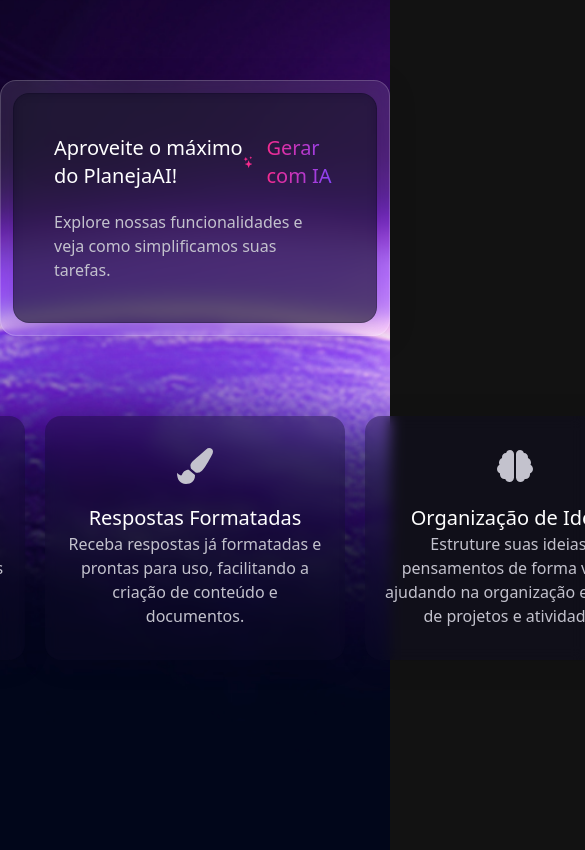
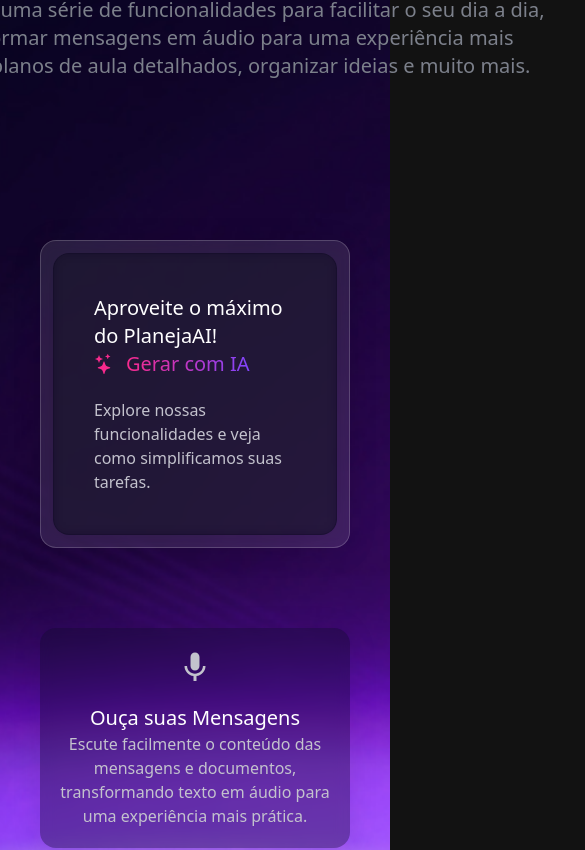
Before and after one commit to BrendonNiero/planeja-ai, a Next.js app in the folder frontend/: page / in a window 390 px wide. Shown: the part 1640-2490 px from the top of the page, 585 px wide, since content can reach past the window. Built offline with nearby package versions, Linux system fonts and the light colour scheme.

Commit message:
init: responsive features

```diff
--- a/frontend/src/app/globals.css
+++ b/frontend/src/app/globals.css
@@ -85,7 +85,6 @@
 }
 
 .bg-biuld-with-ai {
-  /* From https://css.glass */
     background: rgba(9, 5, 28, 0.6);
     border-radius: 16px;
     box-shadow: 0 4px 30px rgba(0, 0, 0, 0.1);
@@ -104,11 +103,10 @@ border: 1px solid rgba(9, 5, 28, 0.19);
 }
 
 .card-features {
-    @apply flex flex-col items-center justify-center text-center w-[300px] p-5;
+    @apply flex flex-col items-center justify-center text-center w-full md:w-[300px] p-5;
 }
 
 .glass-card {
-    /* From https://css.glass */
     background: rgba(16, 12, 39, 0.37);
     border-radius: 16px;
     box-shadow: 0 4px 30px rgba(0, 0, 0, 0.1);
--- a/frontend/src/components/WhatYouCanDo.tsx
+++ b/frontend/src/components/WhatYouCanDo.tsx
@@ -7,7 +7,7 @@ import { FaBolt } from "react-icons/fa6";
 
 export default function WhatYouCanDo(){
     return(
-        <section className="bg-features h-[150vh] w-full flex flex-col items-center justify-start">
+        <section className="bg-features h-full py-40 w-full px-10 flex flex-col items-center justify-start">
             <span className="border border-x-foggy text-cloud py-3 px-10 rounded-full">Funcionalidades</span>
             <div className="flex flex-col gap-5 items-center justify-center text-center w-[700px] mb-40">
                 <h1 className="text-6xl font-semibold mb-5">O que Você Pode Fazer com o PlanejaAI</h1>
@@ -17,7 +17,7 @@ export default function WhatYouCanDo(){
             </div>
             <div className="glass-white p-3 mb-20">
                 <div className="flex flex-col bg-biuld-with-ai p-10 rounded-xl border border-foggy">
-                    <div className="flex items-center justify-between text-xl text-white mb-5">
+                    <div className="flex flex-col md:flex-row items-start md:items-center justify-start md:justify-between text-xl text-white mb-5">
                         <span>Aproveite o máximo do PlanejaAI!</span>
                         <div className="flex items-center gap-3">
                             <BsStars className="text-[#f82a8d]"/>
@@ -27,7 +27,7 @@ export default function WhatYouCanDo(){
                     <p>Explore nossas funcionalidades e veja como simplificamos suas tarefas.</p>
                 </div>
             </div>
-            <div className="flex gap-5">
+            <div className="flex gap-5 flex-wrap items-center justify-center">
                 <div className="glass-card card-features">
                     <MdKeyboardVoice  className="text-4xl mb-5"/>
                     <span className="text-xl text-white">Ouça suas Mensagens</span>
```
Lines whose indentation alone changed are shown as unchanged.
